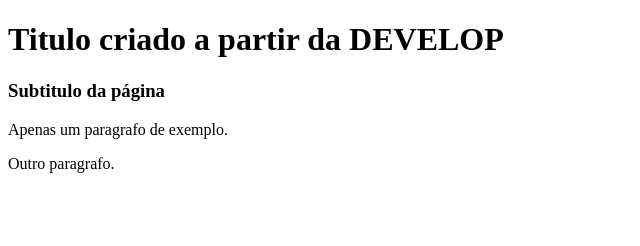
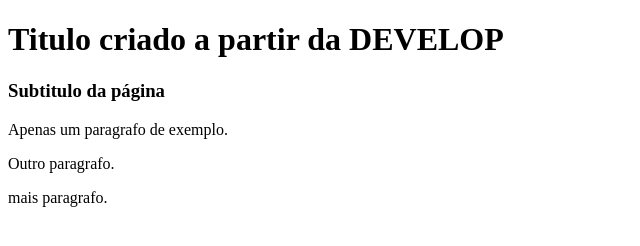
Before and after one commit to josivalmacedo/treinamento-github, a plain HTML site: page index.html in a window 1280 px wide. Shown: the whole page, without its empty margins (0-640 px from the left). Drawn offline with Linux system fonts and the light colour scheme.

Commit message:
Setimo commit

```diff
--- a/index.html
+++ b/index.html
@@ -10,5 +10,6 @@
     <h3>Subtitulo da página</h3>
     <p>Apenas um paragrafo de exemplo.</p>
     <p>Outro paragrafo.</p>
+    <p>mais paragrafo.</p>
 </body>
 </html>
```
